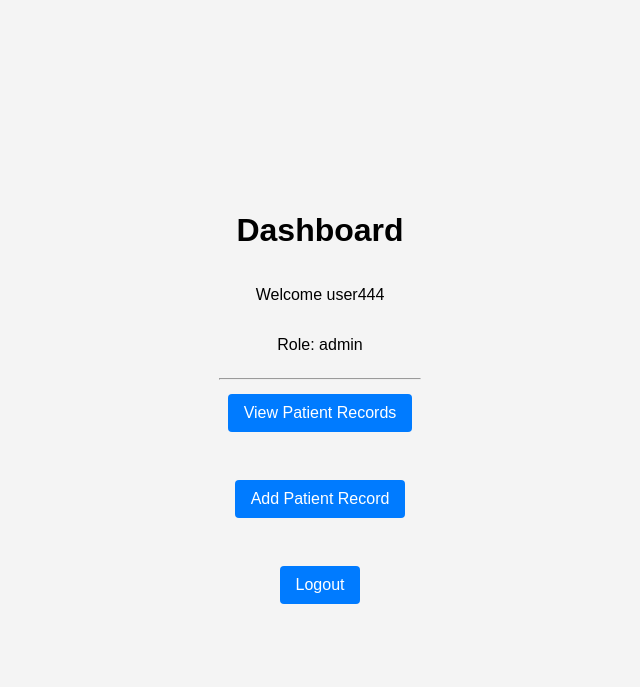
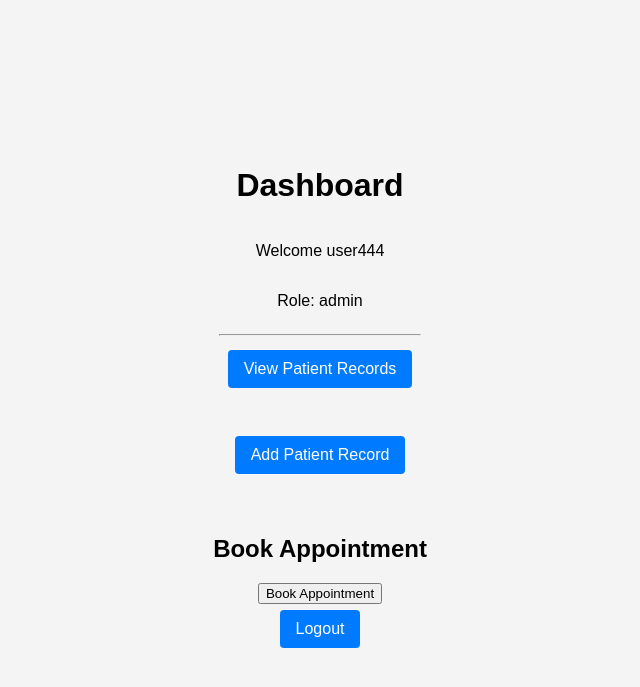
Before and after one commit to t0m0h1/SSD-2026-Assignment-1, a Flask app: page /dashboard in a window 1280 px wide. Shown: the top 687 px of the page, without its empty margins (320-960 px from the left). Run offline with Flask 3, Linux system fonts and the light colour scheme; a user stored in the database is signed in.

Commit message:
add basic booking system

```diff
--- a/app.py
+++ b/app.py
@@ -1,7 +1,9 @@
-from flask import Flask, render_template, request, redirect, url_for, flash
+from flask import Flask, render_template, request, redirect, url_for, flash, abort
 from flask_login import LoginManager, login_user, logout_user, login_required, current_user
 from werkzeug.security import check_password_hash, generate_password_hash
 from sqlalchemy import func
+from datetime import datetime
+from models import db, User, Appointment, log_action
 
 import re
 import time
@@ -238,10 +240,57 @@ def admin_panel():
     return render_template("admin.html")
 
 
+
+#
+@app.route("/appointments")
+@login_required
+def view_appointments():
+    if current_user.role == "patient":
+        appointments = Appointment.query.filter_by(patient_id=current_user.id).all()
+    else:
+        appointments = Appointment.query.all()
+
+    return render_template("appointments.html", appointments=appointments)
+
+
+
+@app.route("/book_appointment", methods=["GET", "POST"])
+@login_required
+def book_appointment():
+    if current_user.role != "patient":
+        abort(403)
+
+    if request.method == "POST":
+        date_time_str = request.form.get("date_time")
+        reason = request.form.get("reason")
+
+        try:
+            date_time = datetime.strptime(date_time_str, "%Y-%m-%dT%H:%M")
+        except:
+            flash("Invalid date/time format")
+            return redirect(url_for("book_appointment"))
+
+        appointment = Appointment(
+            patient_id=current_user.id,
+            date_time=date_time,
+            reason=reason
+        )
+
+        db.session.add(appointment)
+        db.session.commit()
+
+        flash("Appointment booked successfully")
+        return redirect(url_for("view_appointments"))
+
+    return render_template("book_appointment.html")
+
+
+
+
 # Driver code
 if __name__ == "__main__":
 
     with app.app_context():
-        db.create_all()              # users.db
+        db.create_all()              # users.db and records.db
 
     app.run(debug=True)
--- a/static/style_dashboard.css
+++ b/static/style_dashboard.css
@@ -27,3 +27,7 @@ a:hover {
 hr {
     width: 200px;
 }
+
+#logout {
+    margin-top: 20px;
+}
--- a/templates/dashboard.html
+++ b/templates/dashboard.html
@@ -19,6 +19,13 @@
     <a href="/add_patient">Add Patient Record</a>
     <br><br>
 
-    <a href="/logout">Logout</a>
+    <h2>Book Appointment</h2>
+
+<!-- Button to go to the booking page -->
+<form action="{{ url_for('book_appointment') }}" method="GET">
+    <button type="submit">Book Appointment</button>
+</form>
+
+    <a class="logout" href="/logout">Logout</a>
 </body>
 </html>
```
Also changed, not shown: models.py (+12 -0 lines), templates/appointments.html (added, +10 -0 lines), instance/records.db, instance/users.db.
